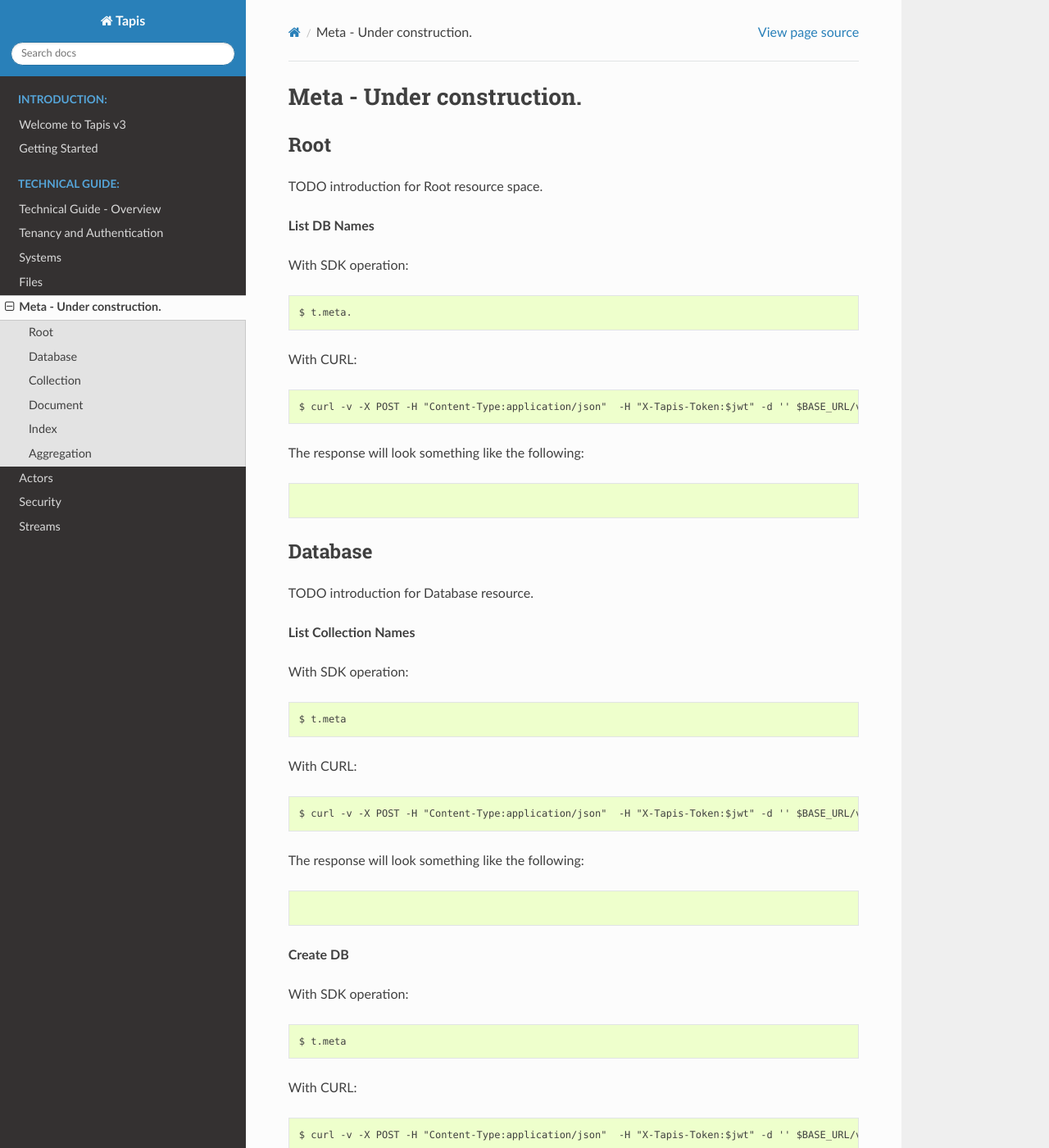
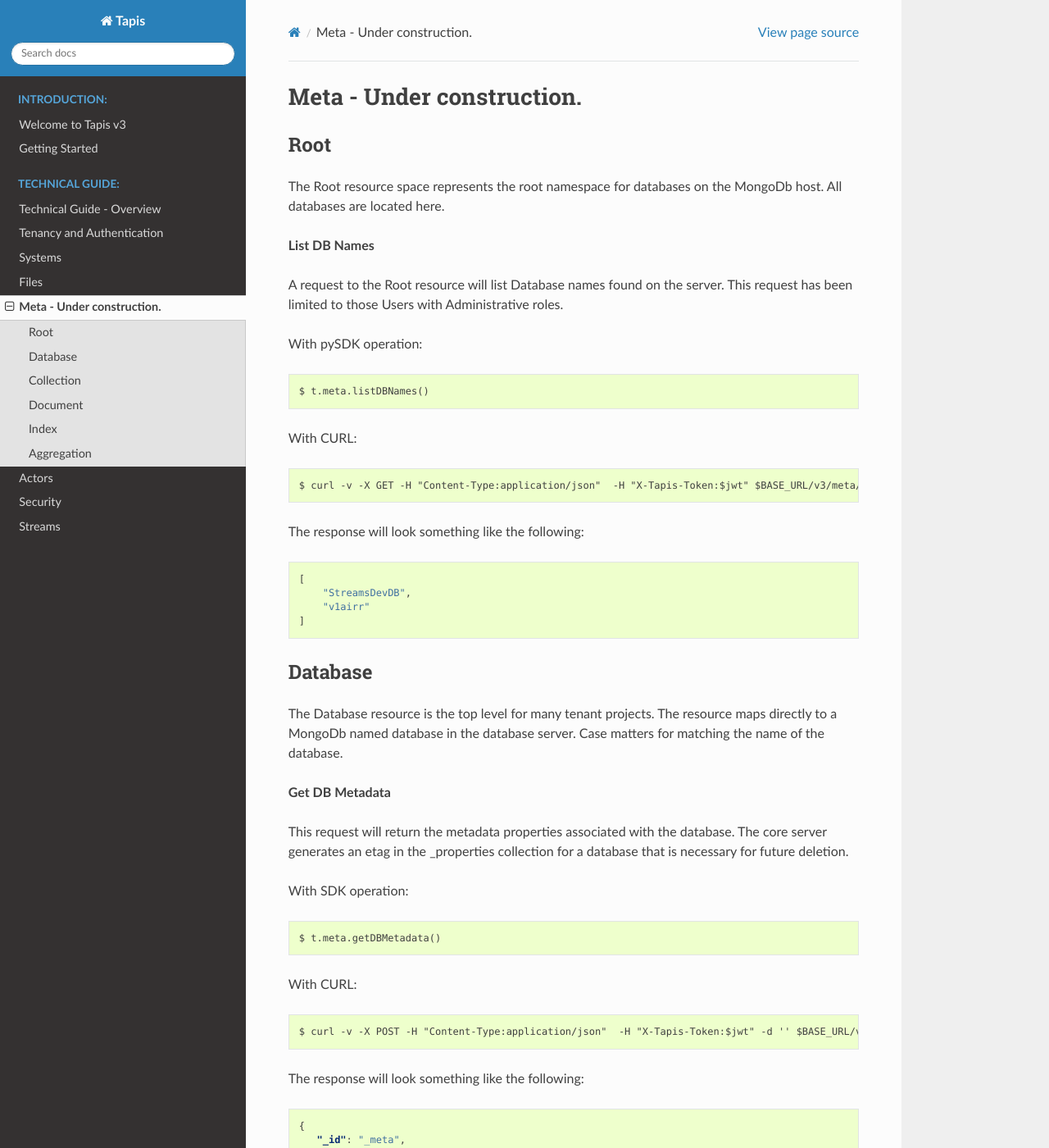
Before and after one commit to tapis-project/documentation, a Sphinx documentation site: the page built from source/technical/meta.rst, in a window 1280 px wide and 1400 px high. Shown: the whole window at 82% size. Built offline with Sphinx 7.4.7 and the Read the Docs theme 2.0.0, drawn with Linux system fonts in a browser that asks for light colours; some of the changed text lies outside the part shown.

Commit message:
Adding meta endpoint documentation.

```diff
--- a/source/technical/meta.rst
+++ b/source/technical/meta.rst
@@ -1,26 +1,28 @@
 .. _meta:
 
-====
+=============================
 Meta   -  Under construction.
-====
+=============================
 
 Root
----------
-TODO introduction for Root resource space.
+----
+The Root resource space represents the root namespace for databases on the MongoDb host. All databases are located here.
 
 **List DB Names**
 
-With SDK operation:
+A request to the Root resource will list Database names found on the server. This request has been limited to those Users with Administrative roles.
+
+With pySDK operation:
 
 .. code-block:: plaintext
 
-        $ t.meta.
+        $ t.meta.listDBNames()
 
 With CURL:
 
 .. code-block:: plaintext
 
-        $ curl -v -X POST -H "Content-Type:application/json"  -H "X-Tapis-Token:$jwt" -d '' $BASE_URL/v3/meta/
+        $ curl -v -X GET -H "Content-Type:application/json"  -H "X-Tapis-Token:$jwt" $BASE_URL/v3/meta/
 
 The response will look something like the following:
 
@@ -28,14 +30,85 @@
 
      .. code-block:: json
 
+        [
+            "StreamsDevDB",
+            "v1airr"
+        ]
 
 Database
 ---------
-TODO introduction for Database resource.
+The Database resource is the top level for many tenant projects. The resource maps directly to a MongoDb named database in the database server.
+Case matters for matching the name of the database.
+
+**Get DB Metadata**
+
+This request will return the metadata properties associated with the database. The core server generates an etag in the _properties collection for a database
+that is necessary for future deletion.
+
+With SDK operation:
+
+.. code-block:: plaintext
+
+        $ t.meta.getDBMetadata()
+
+With CURL:
+
+.. code-block:: plaintext
+
+        $ curl -v -X POST -H "Content-Type:application/json"  -H "X-Tapis-Token:$jwt" -d '' $BASE_URL/v3/meta/{db}/_meta
+
+The response will look something like the following:
+
+.. container:: foldable
+
+     .. code-block:: json
+
+        {
+           "_id": "_meta",
+           "_etag": { "$oid": "5ef6232b296c81742a6a3e02" }
+        }
+
+
 
 **List Collection Names**
 
-With SDK operation:
+This request will return a list of Collection names from the specified database {db}.
+
+With pySDK operation:
+
+.. code-block:: plaintext
+
+        $ t.meta.listCollectionNames
+
+With CURL:
+
+.. code-block:: plaintext
+
+        $ curl -v -X POST -H "Content-Type:application/json"  -H "X-Tapis-Token:$jwt" -d '' $BASE_URL/v3/meta/{db}
+
+The response will look something like the following:
+
+.. container:: foldable
+
+     .. code-block:: json
+
+        [
+          "streams_alerts_metadata",
+          "streams_channel_metadata",
+          "streams_instrument_index",
+          "streams_project_metadata",
+          "streams_templates_metadata",
+          "tapisKapa-local"
+        ]
+
+
+**Create DB**
+
+TODO: this is implementation is not exposed.
+
+This request will create a new named database in the MongoDb root space.
+
+With pySDK operation:
 
 .. code-block:: plaintext
 
@@ -45,28 +118,7 @@
 
 .. code-block:: plaintext
 
-        $ curl -v -X POST -H "Content-Type:application/json"  -H "X-Tapis-Token:$jwt" -d '' $BASE_URL/v3/meta/
-
-The response will look something like the following:
-
-.. container:: foldable
-
-     .. code-block:: json
-
-
-**Create DB**
-
-With SDK operation:
-
-.. code-block:: plaintext
-
-        $ t.meta
-
-With CURL:
-
-.. code-block:: plaintext
-
-        $ curl -v -X POST -H "Content-Type:application/json"  -H "X-Tapis-Token:$jwt" -d '' $BASE_URL/v3/meta/
+        $ curl -v -X PUT -H "Content-Type:application/json"  -H "X-Tapis-Token:$jwt" -d '' $BASE_URL/v3/meta/{db}
 
 The response will look something like the following:
 
@@ -118,7 +170,7 @@
 
 
 Collection
----------
+----------
 TODO introduction for Collection resource.
 
 **List Documents**
@@ -336,7 +388,7 @@
 
 
 Index
----------
+-----
 TODO introduction for Index resource.
 
 **List Indexes**
@@ -403,8 +455,9 @@
 
 
 Aggregation
----------
+-----------
 TODO introduction for Document resource.
+
 
 **Execute Aggregation**
 
```
